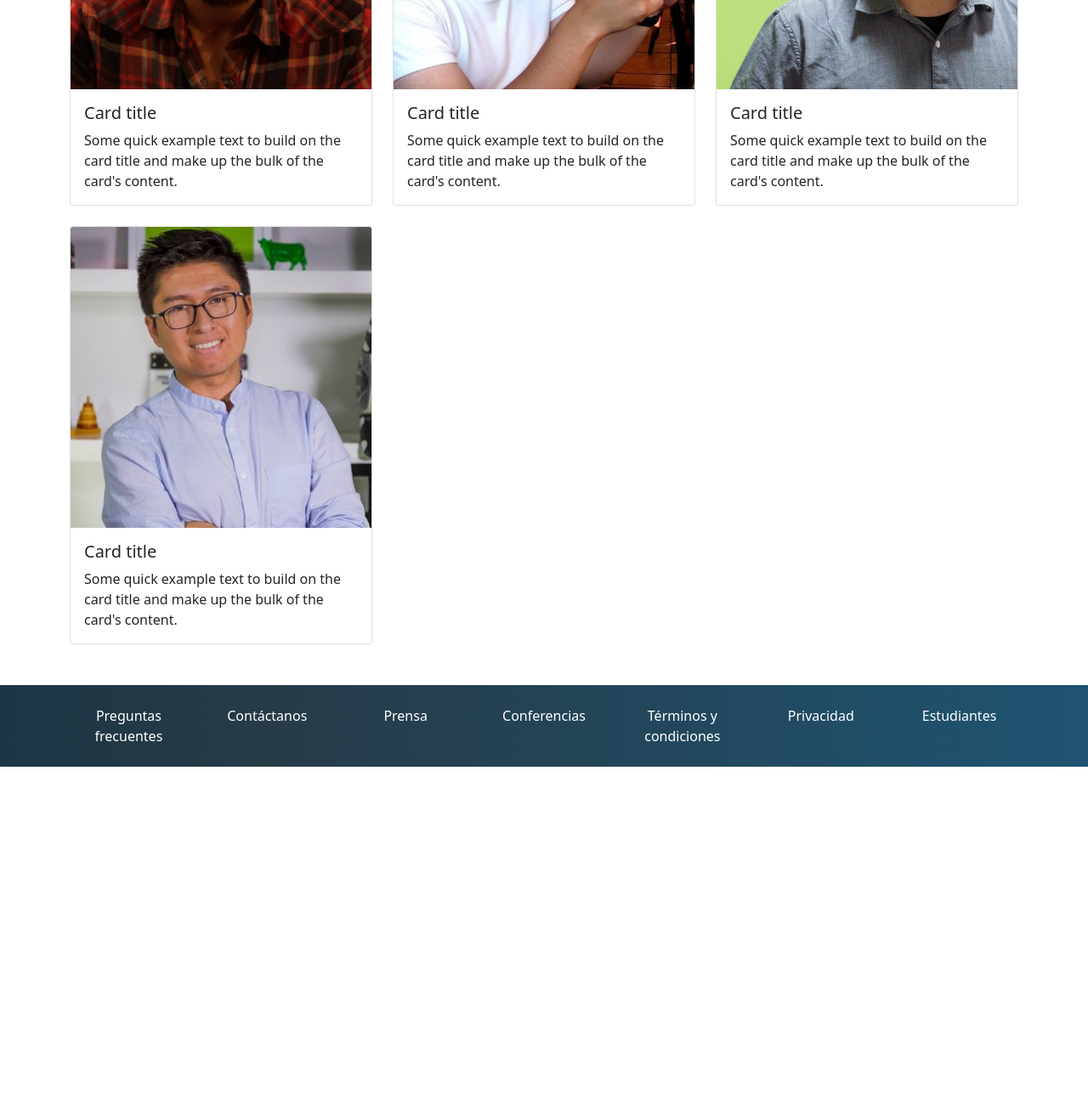
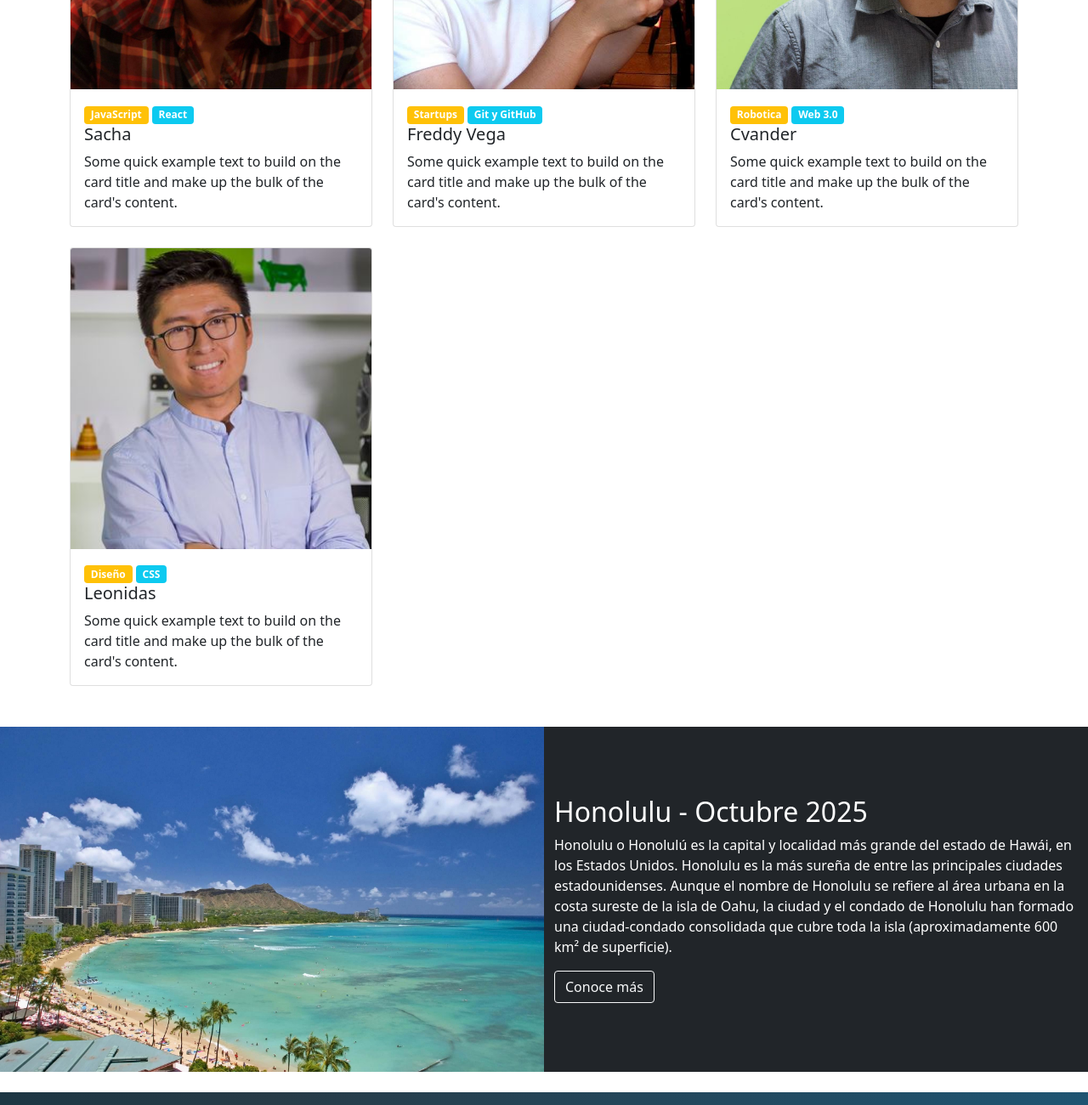
Before and after one commit to Anthematica/PlatziConf, a plain HTML site: page index.html in a window 1280 px wide. Shown: the part 960-2260 px from the top of the page at 85% size. Before the commit the page ends 1862 px from the top, so only its background shows below. Drawn offline with nearby package versions, Linux system fonts and the light colour scheme.

Commit message:
Sección de información hechaa

```diff
--- a/index.css
+++ b/index.css
@@ -57,3 +57,12 @@ footer a {
         height: 50vh;
     }
 }
+
+.hololulu-Image {
+    max-width: 100%;
+}
+
+.Info-hawaii {
+    background-color: #212529;
+    color: white;
+}
--- a/index.html
+++ b/index.html
@@ -112,7 +112,11 @@
             <div class="card">
               <img src="./assets/speakers/sacha.jpg" class="card-img-top" alt="Foto de Sacha">
               <div class="card-body">
-                <h5 class="card-title">Card title</h5>
+                <div class="badges">
+                  <span class="badge bg-warning">JavaScript</span>
+                  <span class="badge bg-info">React</span>
+                </div>
+                <h5 class="card-title">Sacha</h5>
                 <p class="card-text">Some quick example text to build on the card title and make up the bulk of the card's content.</p>
               </div>
             </div>
@@ -121,7 +125,11 @@
             <div class="card">
               <img src="./assets/speakers/freddy.jpeg" class="card-img-top" alt="Foto de Freddy">
               <div class="card-body">
-                <h5 class="card-title">Card title</h5>
+                <div class="badges">
+                  <span class="badge bg-warning">Startups</span>
+                  <span class="badge bg-info">Git y GitHub</span>
+                </div>
+                <h5 class="card-title">Freddy Vega</h5>
                 <p class="card-text">Some quick example text to build on the card title and make up the bulk of the card's content.</p>
               </div>
             </div>
@@ -130,7 +138,11 @@
             <div class="card">
               <img src="./assets/speakers/cvander.jpeg" class="card-img-top" alt="Foto de Cvander">
               <div class="card-body">
-                <h5 class="card-title">Card title</h5>
+                <div class="badges">
+                  <span class="badge bg-warning">Robotica</span>
+                  <span class="badge bg-info">Web 3.0</span>
+                </div>
+                <h5 class="card-title">Cvander</h5>
                 <p class="card-text">Some quick example text to build on the card title and make up the bulk of the card's content.</p>
               </div>
             </div>
@@ -139,7 +151,11 @@
             <div class="card">
               <img src="./assets/speakers/leonidas.jpeg" class="card-img-top" alt="Foto de Leonidas">
               <div class="card-body">
-                <h5 class="card-title">Card title</h5>
+                <div class="badges">
+                  <span class="badge bg-warning">Diseño</span>
+                  <span class="badge bg-info">CSS</span>
+                </div>
+                <h5 class="card-title">Leonidas</h5>
                 <p class="card-text">Some quick example text to build on the card title and make up the bulk of the card's content.</p>
               </div>
             </div>
@@ -148,6 +164,24 @@
       </div>
     </section>
     <!-- /Speakers -->
+
+    <!--  Info Hawaii-->
+    <section class="Info-hawaii mb-4">
+      <div class="container-fluid mr-0">
+        <div class="row">
+          <div class="col-12 col-lg-6 pe-0 ps-0">
+            <img src="./assets/images/honolulu.jpg" alt="foto hololulu" class="hololulu-Image">
+          </div>
+          <div class="col-12 col-lg-6 align-self-center">
+            <h2 class="mt-4">Honolulu - Octubre 2025</h2>
+            <p>Honolulu o Honolulú es la capital y localidad más grande del 		estado de Hawái, en los Estados Unidos. Honolulu es la más sureña de entre las principales ciudades estadounidenses. Aunque el nombre de Honolulu se refiere al área urbana en la costa sureste de la isla de Oahu, la ciudad y el condado de Honolulu han formado una ciudad-condado consolidada que cubre toda la isla (aproximadamente 600 km² de superficie).
+            </p>
+            <a href="https://es.wikipedia.org/wiki/Honolulu" class="btn btn-outline-light mb-4">Conoce más</a>
+          </div>
+        </div>
+      </div>
+    </section>
+    <!-- /Info Hawaii-->
 
     <!-- Footer -->
     <footer class="pb-4 pt-4">
```
